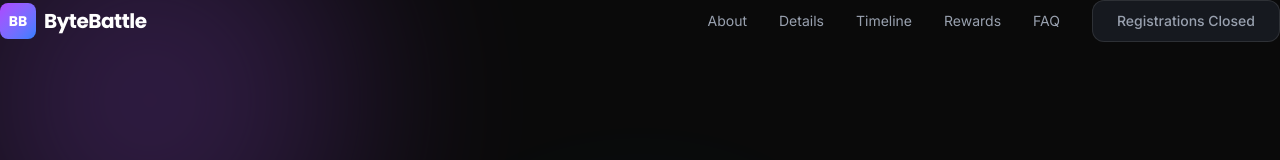
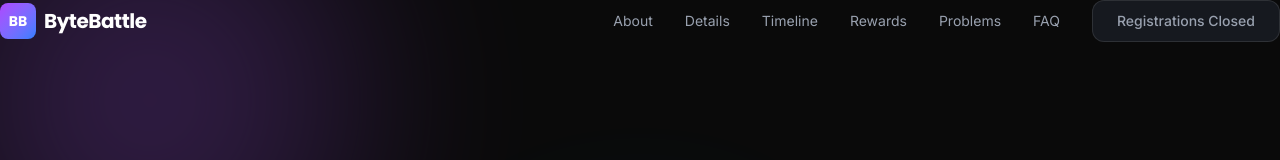
Before and after one commit to jishanmomin26/ByteBattle, a React (Vite) app: page / in a window 1280 px wide. Shown: the top 160 px of the page. Built offline with nearby package versions, Linux system fonts and the light colour scheme.

Commit message:
Updated Navbar

```diff
--- a/src/components/Navbar.jsx
+++ b/src/components/Navbar.jsx
@@ -7,6 +7,7 @@ const navLinks = [
   { label: 'Details', href: '#details' },
   { label: 'Timeline', href: '#timeline' },
   { label: 'Rewards', href: '#rewards' },
+  { label: 'Problems', href: '#problem-statements' },
   { label: 'FAQ', href: '#faq' },
 ]
 
```
